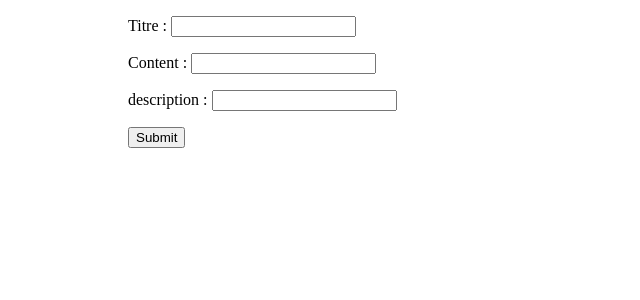
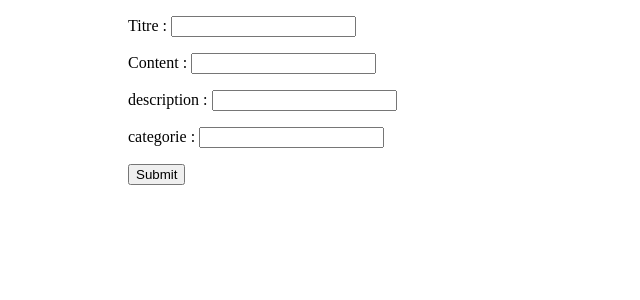
Before and after one commit to SacleuxBenoit/Systaire, a PHP site: page /test/layouts/create_articles.php in a window 1280 px wide. Shown: the part 161-461 px from the top of the page, without its empty margins (0-640 px from the left). Run offline with PHP 8.4, Linux system fonts and the light colour scheme.

Commit message:
add  :arrow_right: user_login_database.php, create an input for categorie :arrow_right: create_articles.php

```diff
--- a/database/User/user_login_database.php
+++ b/database/User/user_login_database.php
@@ -2,6 +2,8 @@
 session_start();
 include('../../login_database.php');
 include('../connection_database.php');
+
+$_SESSION['username'] = $_POST['username'];
 
 $user_login = $bdd->prepare('SELECT * FROM user WHERE username = :username');
 $user_login->bindParam(':username', $_POST['LoginPseudo']);
--- a/layouts/create_articles.php
+++ b/layouts/create_articles.php
@@ -30,6 +30,11 @@
             </p>
 
             <p>
+                <label for="categorie">categorie :</label>
+                <input type="text" name="categorie" id="categorie">
+            </p>
+
+            <p>
                 <input type="submit" value="Submit">
             </p>
         </form>
```
Lines whose indentation alone changed are shown as unchanged.
